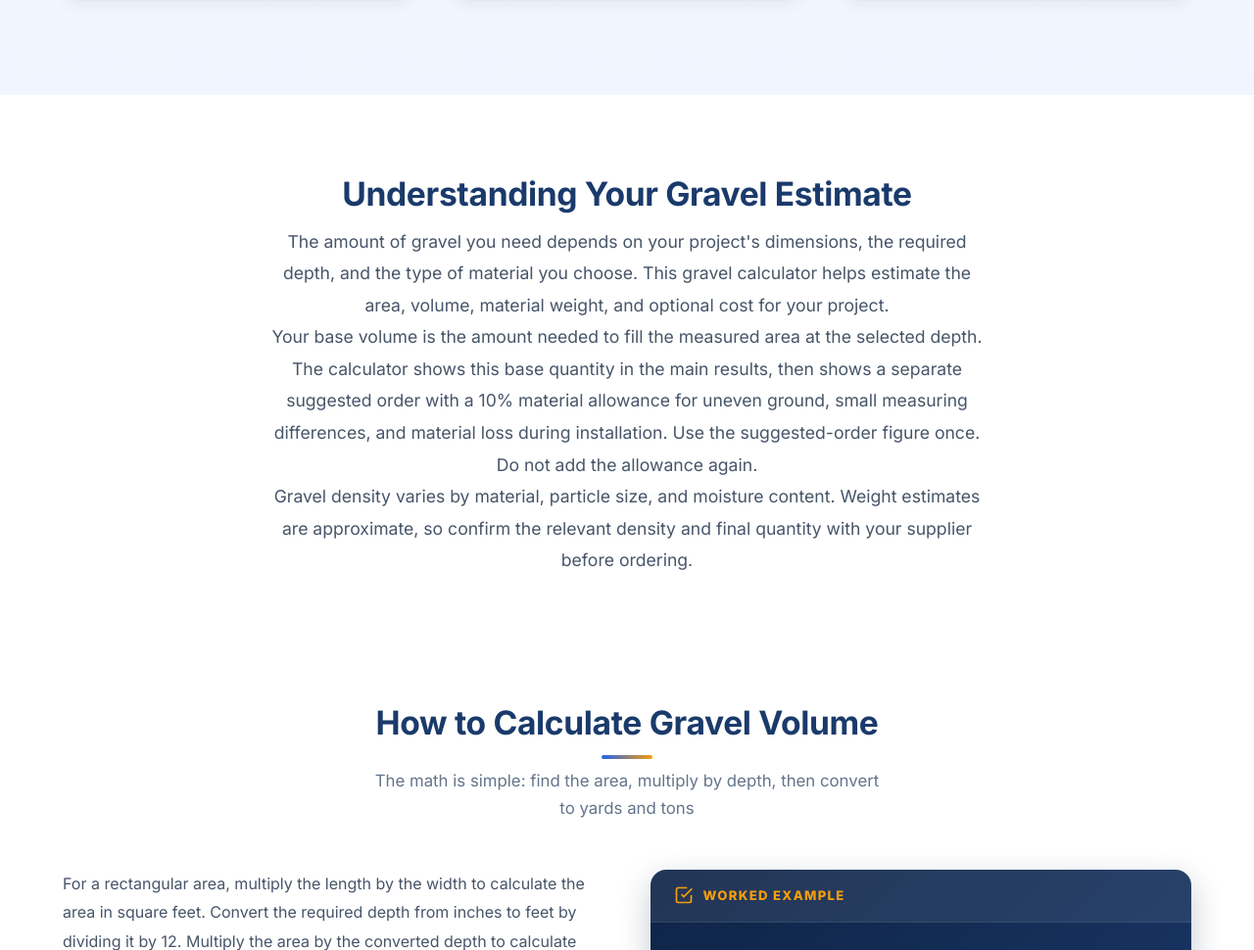
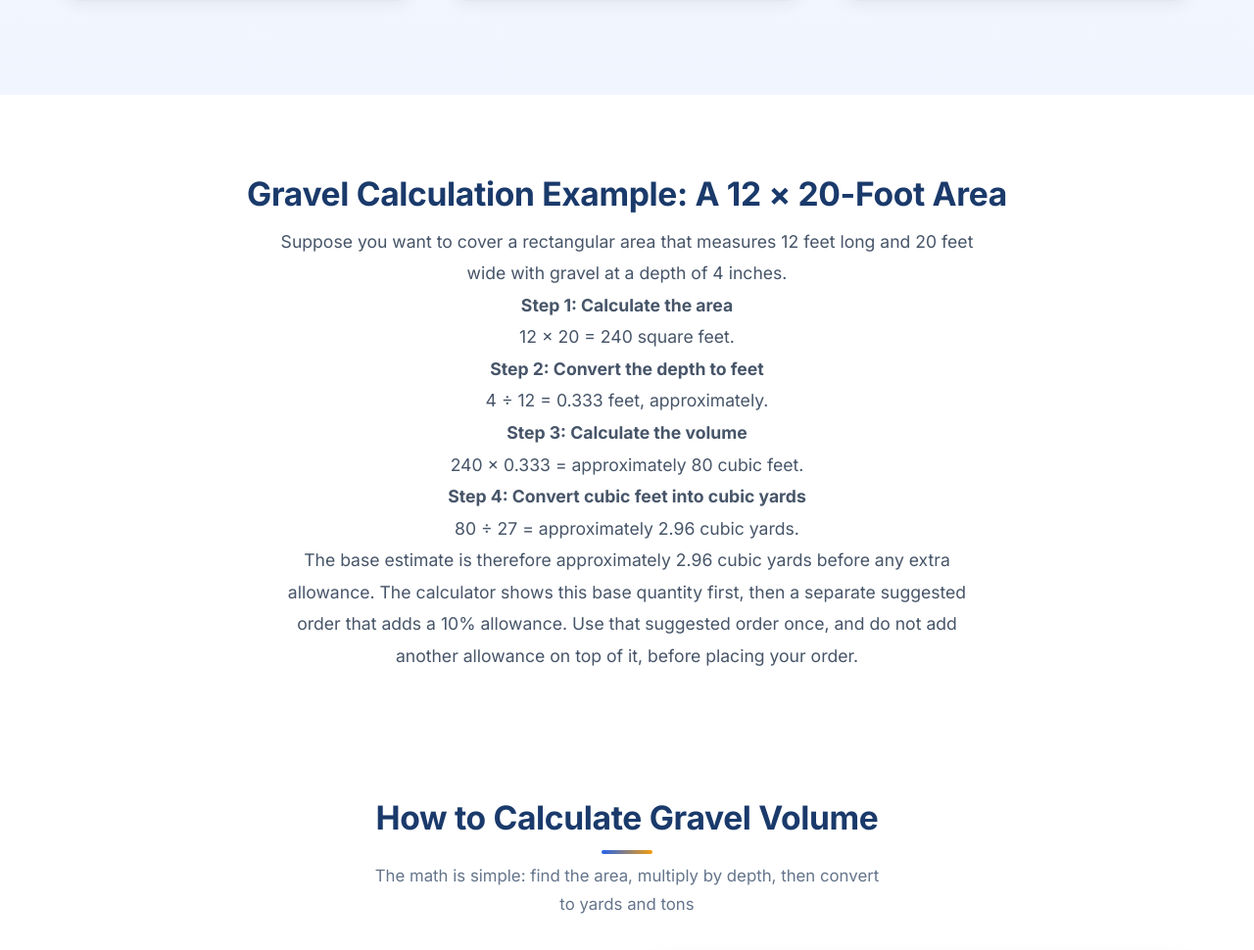
Before and after one commit to abdulmoiz1425/Gravel-calculator, a Django app: page / in a window 1280 px wide. Shown: the part 2593-3563 px from the top of the page at 98% size. Run offline with Django 4.2, Linux system fonts and the light colour scheme; data comes from the database, SQL or seed files in the repository; some libraries are stand-ins or nearby versions.

Commit message:
Replace homepage estimate intro with 12x20 ft worked example
The 'Understanding Your Gravel Estimate' section is replaced by a worked
example (240 sq ft, 0.333 ft, ~80 cu ft, ~2.96 cu yd). The closing
sentence states that the calculator shows the base quantity and a
separate suggested order with a 10% allowance, to be used once.

Co-Authored-By: Claude Sonnet 5.5 <noreply@anthropic.com>

```diff
--- a/templates/home.html
+++ b/templates/home.html
@@ -621,13 +621,16 @@
 </section>
 
 <!-- ===== HOW TO CALCULATE GRAVEL ===== -->
-<!-- ===== UNDERSTANDING YOUR ESTIMATE ===== -->
-<section class="intro-section" id="understanding-estimate">
+<!-- ===== PRACTICAL CALCULATION EXAMPLE ===== -->
+<section class="intro-section" id="calculation-example">
     <div class="container">
-        <h2 class="section-title">Understanding Your Gravel Estimate</h2>
-        <p class="intro-text">The amount of gravel you need depends on your project's dimensions, the required depth, and the type of material you choose. This gravel calculator helps estimate the area, volume, material weight, and optional cost for your project.</p>
-        <p class="intro-text">Your base volume is the amount needed to fill the measured area at the selected depth. The calculator shows this base quantity in the main results, then shows a separate suggested order with a 10% material allowance for uneven ground, small measuring differences, and material loss during installation. Use the suggested-order figure once. Do not add the allowance again.</p>
-        <p class="intro-text">Gravel density varies by material, particle size, and moisture content. Weight estimates are approximate, so confirm the relevant density and final quantity with your supplier before ordering.</p>
+        <h2 class="section-title">Gravel Calculation Example: A 12 × 20-Foot Area</h2>
+        <p class="intro-text">Suppose you want to cover a rectangular area that measures 12 feet long and 20 feet wide with gravel at a depth of 4 inches.</p>
+        <p class="intro-text"><strong>Step 1: Calculate the area</strong><br>12 × 20 = 240 square feet.</p>
+        <p class="intro-text"><strong>Step 2: Convert the depth to feet</strong><br>4 ÷ 12 = 0.333 feet, approximately.</p>
+        <p class="intro-text"><strong>Step 3: Calculate the volume</strong><br>240 × 0.333 = approximately 80 cubic feet.</p>
+        <p class="intro-text"><strong>Step 4: Convert cubic feet into cubic yards</strong><br>80 ÷ 27 = approximately 2.96 cubic yards.</p>
+        <p class="intro-text">The base estimate is therefore approximately 2.96 cubic yards before any extra allowance. The calculator shows this base quantity first, then a separate suggested order that adds a 10% allowance. Use that suggested order once, and do not add another allowance on top of it, before placing your order.</p>
     </div>
 </section>
 
```
